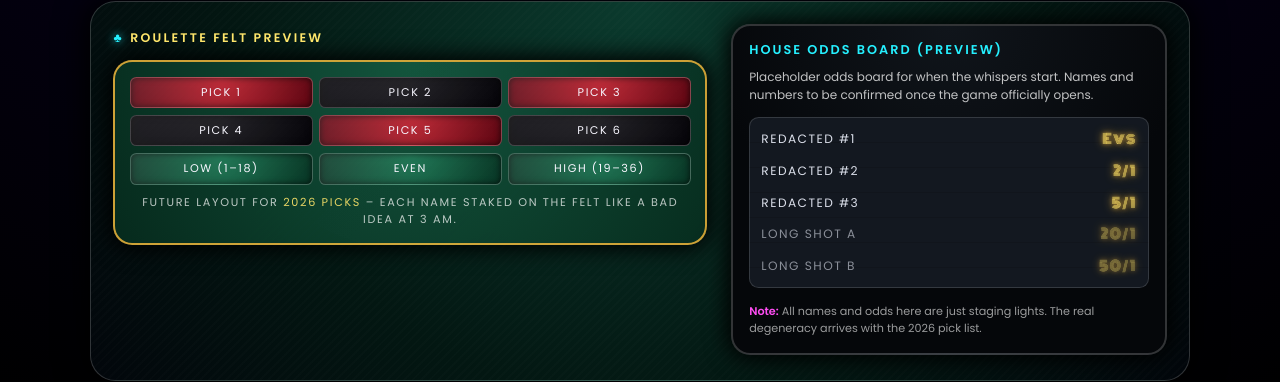
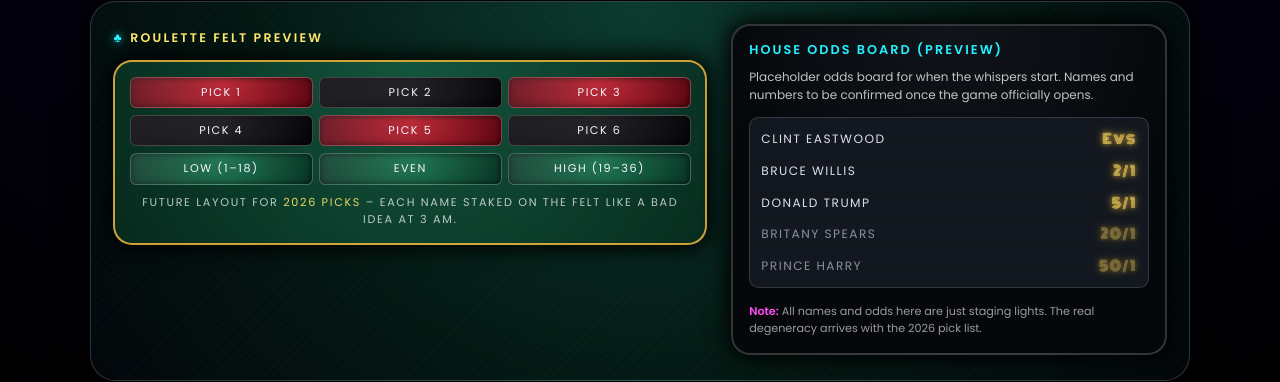
Before and after one commit to Eltonsean69x/DeathWatch26, a plain HTML site: page index.html in a window 1280 px wide. Shown: the part 831-1213 px from the top of the page. Drawn offline with Linux system fonts and the light colour scheme.

Commit message:
Update index.html
added Odds

```diff
--- a/index.html
+++ b/index.html
@@ -958,23 +958,23 @@
 
           <div class="odds-list" aria-hidden="true">
             <div class="odds-row">
-              <span class="name">Redacted #1</span>
+              <span class="name">Clint Eastwood</span>
               <span class="odds">Evs</span>
             </div>
             <div class="odds-row">
-              <span class="name">Redacted #2</span>
+              <span class="name">Bruce Willis</span>
               <span class="odds">2/1</span>
             </div>
             <div class="odds-row">
-              <span class="name">Redacted #3</span>
+              <span class="name">Donald Trump</span>
               <span class="odds">5/1</span>
             </div>
             <div class="odds-row dim">
-              <span class="name">Long Shot A</span>
+              <span class="name">Britany Spears</span>
               <span class="odds">20/1</span>
             </div>
             <div class="odds-row dim">
-              <span class="name">Long Shot B</span>
+              <span class="name">Prince Harry</span>
               <span class="odds">50/1</span>
             </div>
           </div>
```
